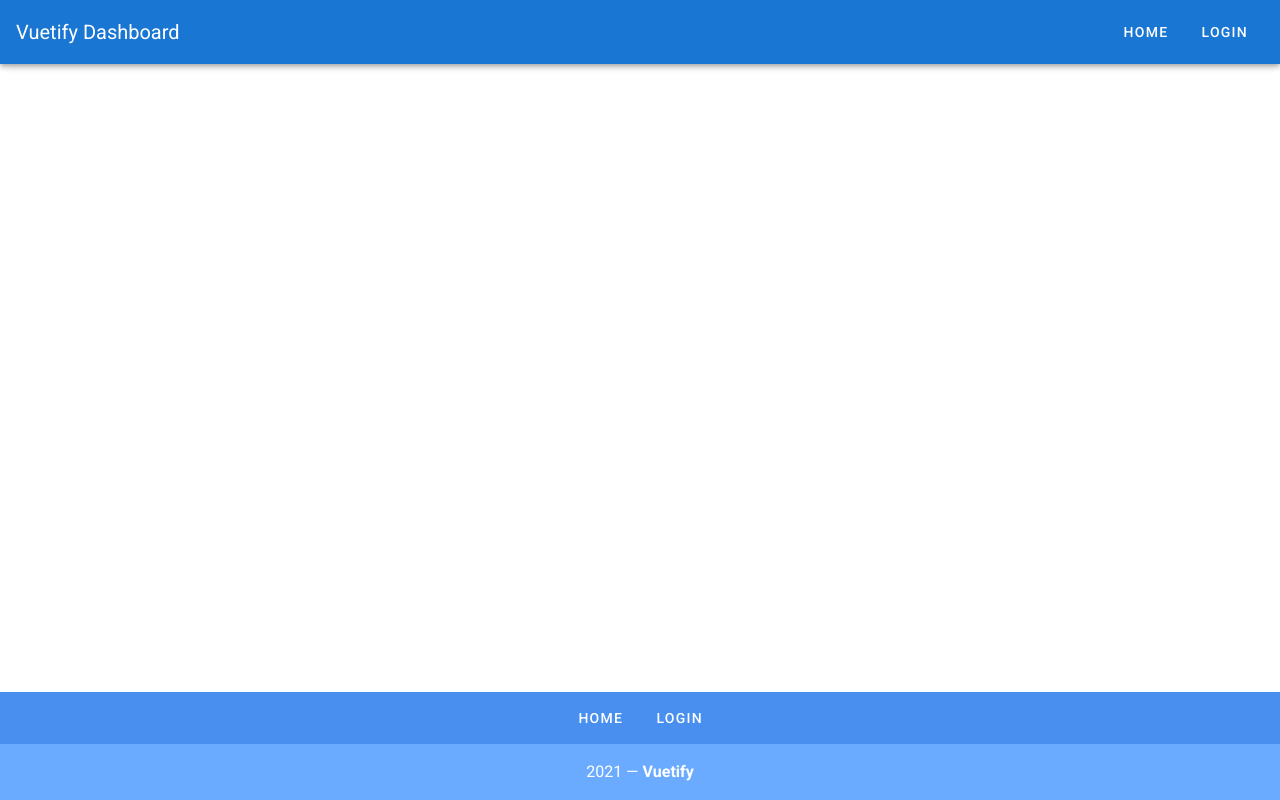
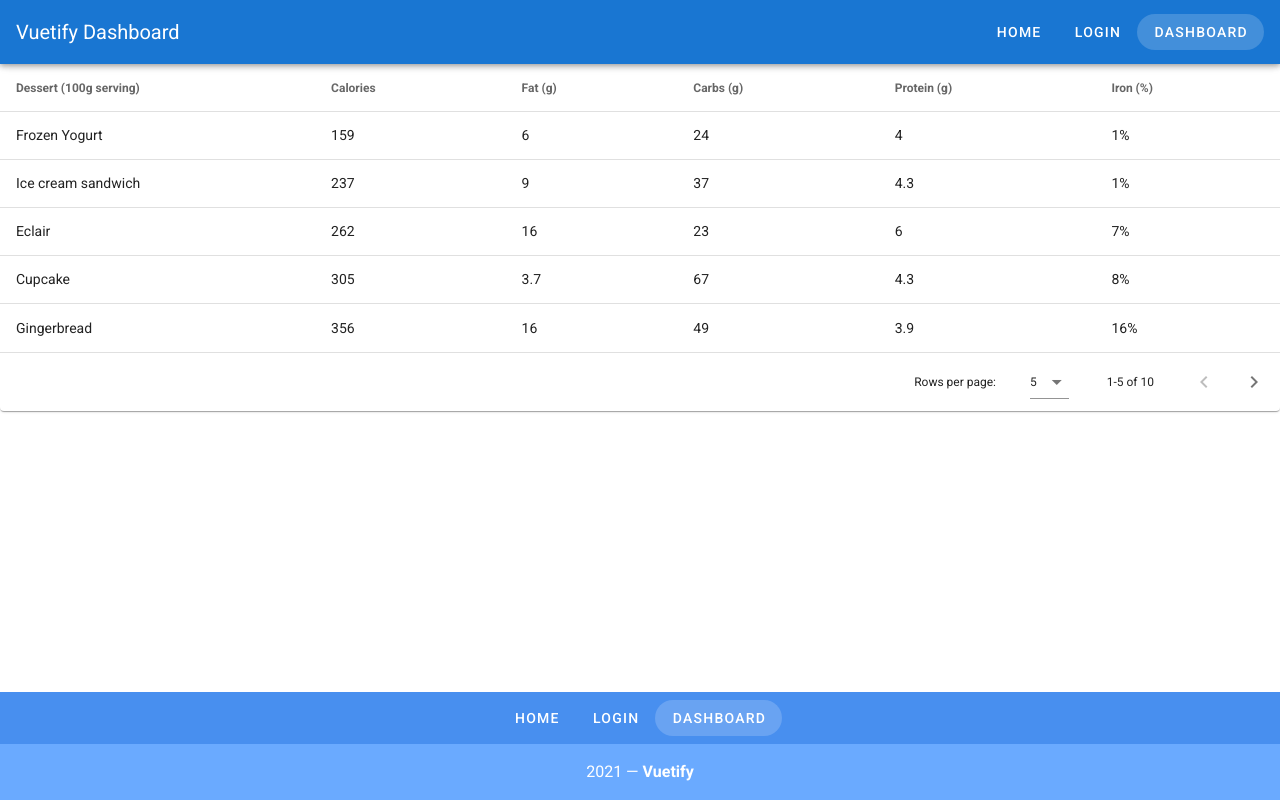
Before and after one commit to luml/intro-vuetify-v2, a Vue app: page /dashboard in a window 1280 px wide. Built offline with nearby package versions, Linux system fonts and the light colour scheme.

Commit message:
feat: dashboard with v-data-table

```diff
--- a/src/App.vue
+++ b/src/App.vue
@@ -65,6 +65,10 @@
       {
         label: 'Login',
         url: '/login'
+      },
+      {
+        label: 'Dashboard',
+        url: '/dashboard'
       }
     ]
   }),
--- a/src/router/index.js
+++ b/src/router/index.js
@@ -22,6 +22,11 @@
     path: '/login',
     name: 'Login',
     component: () => import('../views/Login.vue')
+  },
+  {
+    path: '/dashboard',
+    name: 'Dashboard',
+    component: () => import('../views/Dashboard.vue')
   }
 ]
 
--- /dev/null
+++ b/src/views/Dashboard.vue
@@ -0,0 +1,133 @@
+<template>
+  <div>
+    <v-data-table
+      :headers="headers"
+      :items="desserts"
+      :items-per-page="5"
+      class="elevation-1"
+      @click:row="selectRow"
+    ></v-data-table>
+    <v-snackbar v-model="snackbar">
+      You have selectd {{ currentItem }}
+      <template v-slot:action="{ attrs }">
+        <v-btn color="pink" text v-bind="attrs" @click="snackbar = false">Close</v-btn>
+      </template>
+    </v-snackbar>
+  </div>
+</template>
+
+<script>
+export default {
+  data() {
+    return {
+      currentItem: "",
+      snackbar: false,
+      text: `Hello, I'm a snackbar`,
+      headers: [
+        {
+          text: "Dessert (100g serving)",
+          align: "start",
+          sortable: false,
+          value: "name"
+        },
+        { text: "Calories", value: "calories" },
+        { text: "Fat (g)", value: "fat" },
+        { text: "Carbs (g)", value: "carbs" },
+        { text: "Protein (g)", value: "protein" },
+        { text: "Iron (%)", value: "iron" }
+      ],
+      desserts: [
+        {
+          name: "Frozen Yogurt",
+          calories: 159,
+          fat: 6.0,
+          carbs: 24,
+          protein: 4.0,
+          iron: "1%"
+        },
+        {
+          name: "Ice cream sandwich",
+          calories: 237,
+          fat: 9.0,
+          carbs: 37,
+          protein: 4.3,
+          iron: "1%"
+        },
+        {
+          name: "Eclair",
+          calories: 262,
+          fat: 16.0,
+          carbs: 23,
+          protein: 6.0,
+          iron: "7%"
+        },
+        {
+          name: "Cupcake",
+          calories: 305,
+          fat: 3.7,
+          carbs: 67,
+          protein: 4.3,
+          iron: "8%"
+        },
+        {
+          name: "Gingerbread",
+          calories: 356,
+          fat: 16.0,
+          carbs: 49,
+          protein: 3.9,
+          iron: "16%"
+        },
+        {
+          name: "Jelly bean",
+          calories: 375,
+          fat: 0.0,
+          carbs: 94,
+          protein: 0.0,
+          iron: "0%"
+        },
+        {
+          name: "Lollipop",
+          calories: 392,
+          fat: 0.2,
+          carbs: 98,
+          protein: 0,
+          iron: "2%"
+        },
+        {
+          name: "Honeycomb",
+          calories: 408,
+          fat: 3.2,
+          carbs: 87,
+          protein: 6.5,
+          iron: "45%"
+        },
+        {
+          name: "Donut",
+          calories: 452,
+          fat: 25.0,
+          carbs: 51,
+          protein: 4.9,
+          iron: "22%"
+        },
+        {
+          name: "KitKat",
+          calories: 518,
+          fat: 26.0,
+          carbs: 65,
+          protein: 7,
+          iron: "6%"
+        }
+      ]
+    };
+  },
+  methods: {
+    selectRow(event) {
+      this.snackbar = true;
+      this.currentItem = event.name;
+    }
+  }
+};
+</script>
+
+<style>
+</style>
```
